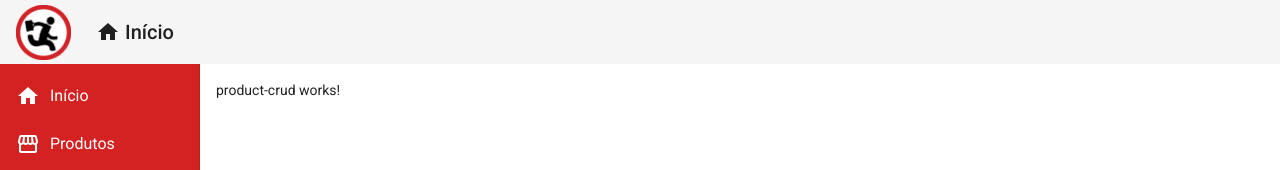
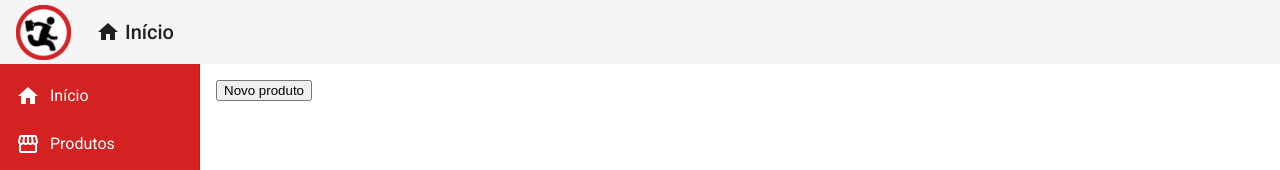
Before and after one commit to igorxcardoso/angular-projetos, an Angular app in the folder crud-angular/frontend/: page /produtos in a window 1280 px wide. Shown: the top 170 px of the page. Built offline with nearby package versions, Linux system fonts and the light colour scheme.

Commit message:
Botao e redirect para URL /produtos/criar - Aula: Navegar para Tela de Criar Produtos

```diff
--- a/crud-angular/frontend/src/app/views/product-crud/product-crud.component.html
+++ b/crud-angular/frontend/src/app/views/product-crud/product-crud.component.html
@@ -1 +1,10 @@
-<p>product-crud works!</p>
+<!-- Biing de atributo [id]. Vai substituir o id pela varíavel definida no componente-->
+<!-- <p [id]="atributoLegal">product-crud works!</p> -->
+
+<!-- Eventbiding: Faz a ligação do (click) com o método que está definido dento do componente -->
+<!-- <button (click)="fazerAlgo()">Fazer algo!</button> -->
+
+
+<button mat-raised-button (click)="navigateToProductCreate()">
+    Novo produto
+</button>
--- a/crud-angular/frontend/src/app/views/product-crud/product-crud.component.ts
+++ b/crud-angular/frontend/src/app/views/product-crud/product-crud.component.ts
@@ -1,15 +1,27 @@
 import { Component, OnInit } from '@angular/core';
+import { Router } from '@angular/router';
 
 @Component({
-  selector: 'app-product-crud',
-  templateUrl: './product-crud.component.html',
-  styleUrls: ['./product-crud.component.css']
+	selector: 'app-product-crud',
+	templateUrl: './product-crud.component.html',
+	styleUrls: ['./product-crud.component.css']
 })
 export class ProductCrudComponent implements OnInit {
 
-  constructor() { }
+	// Vai injetar o trabuto do tipo Router automaticamente
+	constructor(private router: Router) { }
 
-  ngOnInit(): void {
-  }
+	ngOnInit(): void {
+	}
 
+	navigateToProductCreate(): void {
+		// Quando clicar no botão, vai navegar para um rota espcífica.
+		this.router.navigate(['/produtos/criar']);
+	}
+
+	// Teste
+	// atributoLegal = "qualquer";
+	// fazerAlgo(): void {
+	// 	console.log("Fazendo algo");
+	// }
 }
```
